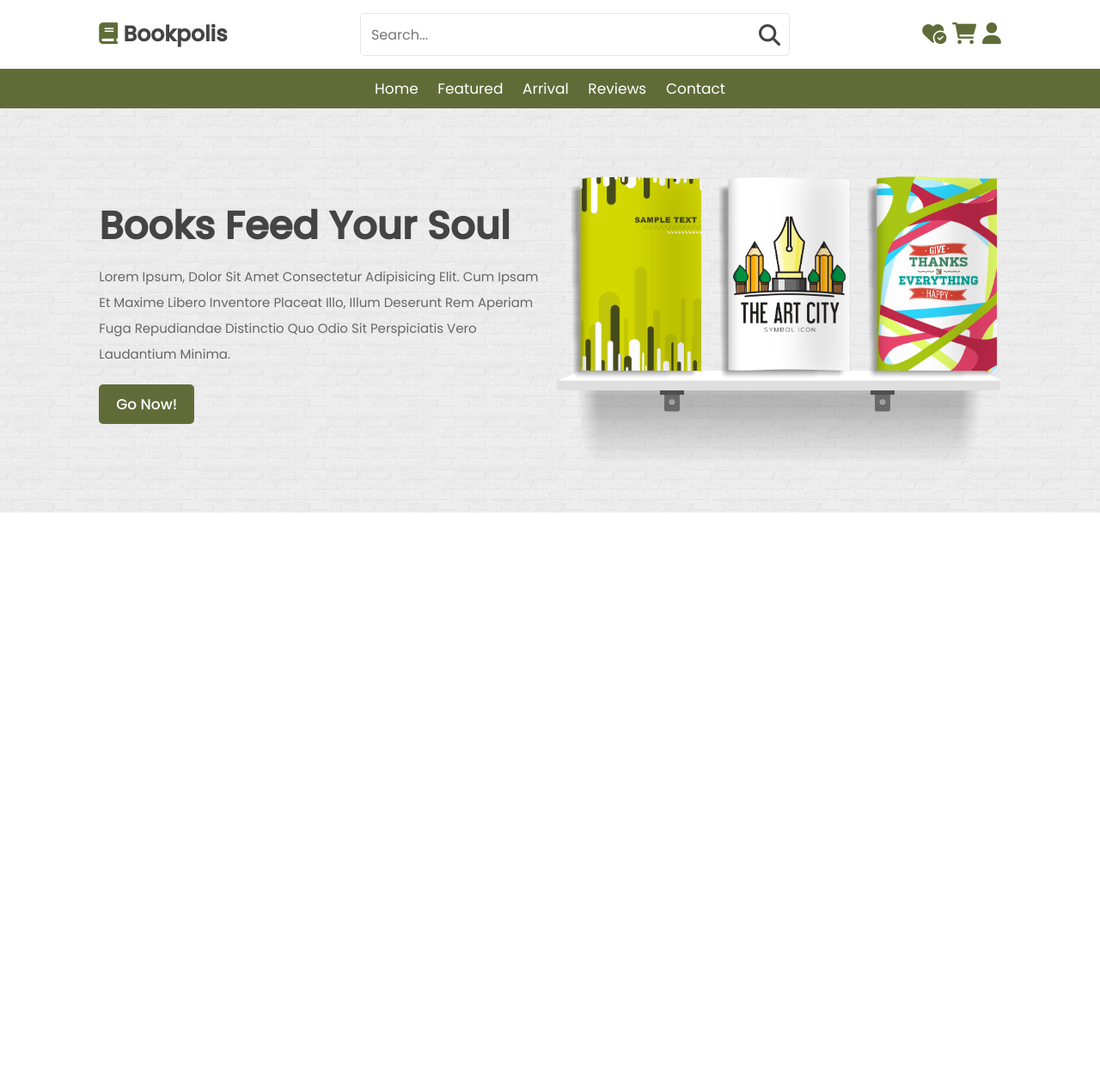
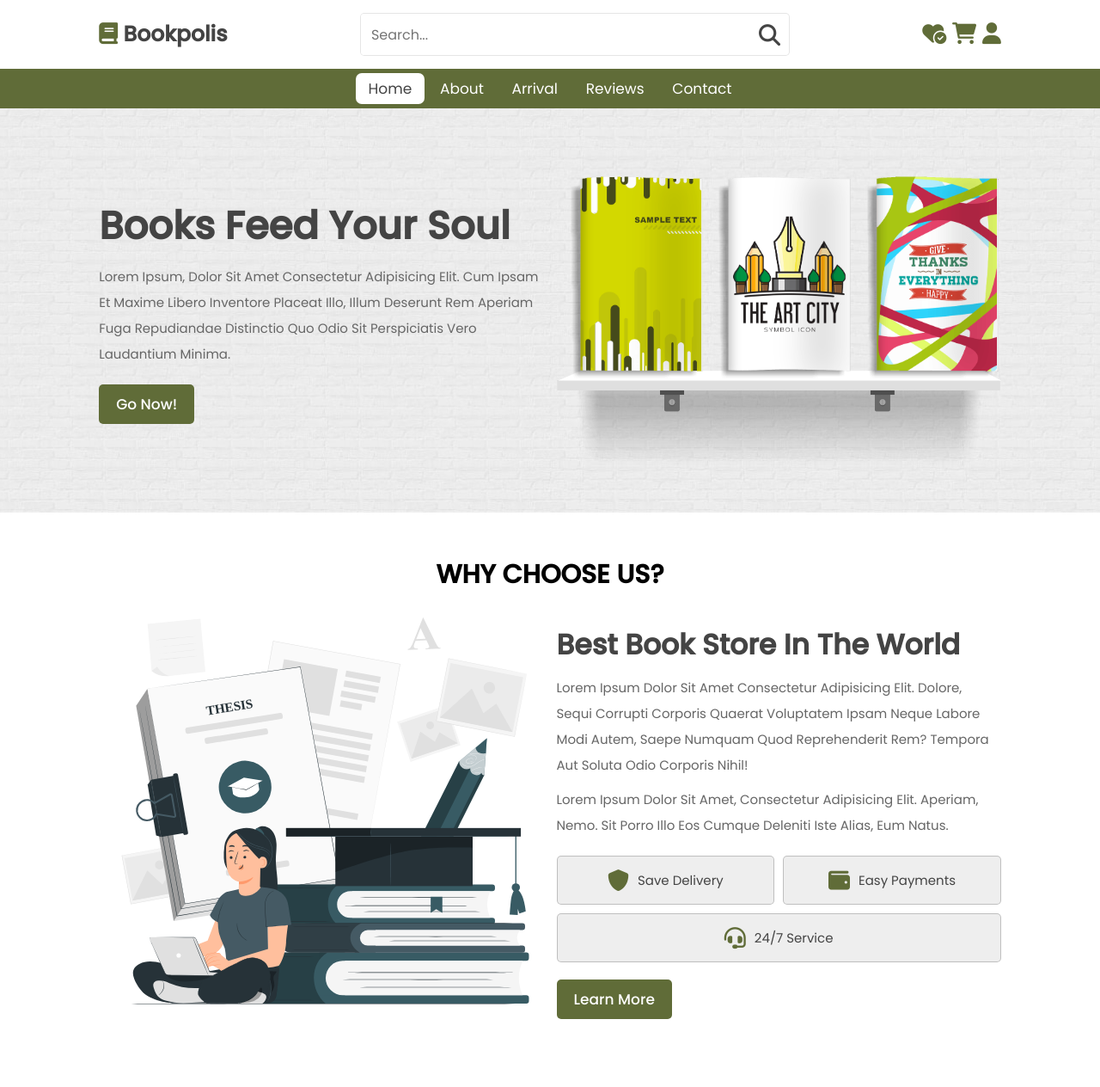
Before and after one commit to Muhthoriqas/E-BookStore, a plain HTML site: page index.html in a window 1280 px wide. Shown: the whole page at 86% size. Before the commit the page ends 800 px from the top, so only its background shows below. Drawn offline with nearby package versions, Linux system fonts and the light colour scheme.

Commit message:
Update About Section

```diff
--- a/css/style.css
+++ b/css/style.css
@@ -82,6 +82,12 @@ section {
   text-transform: none;
   color: var(--black);
 }
+.header .header-1 #search-btn {
+  cursor: pointer;
+}
+.header .header-1 #search-btn:hover {
+  transform: scale(1.3);
+}
 .header .header-1 .search-form label {
   cursor: pointer;
   font-size: 2.5rem;
@@ -101,6 +107,7 @@ section {
 .header .header-1 .icons a:hover {
   color: var(--primaryColor);
   color: var(--secondaryColor);
+  transform: scale(1.3);
 }
 .header .header-1 .icons a #login-btn {
   cursor: pointer;
@@ -117,12 +124,14 @@ section {
 
 .header-2 .navbar a {
   font-size: 1.7rem;
-  padding: 10px;
+  padding: 0.5rem 1.5rem;
+  margin: 5px 0;
   color: #fff;
   display: inline-block;
 }
 .header-2 .navbar a:hover {
   background-color: var(--secondaryColor);
+  border-radius: 7px;
 }
 .header .header-2.active {
   position: fixed;
@@ -130,6 +139,12 @@ section {
   left: 0;
   right: 0;
   z-index: 10;
+}
+.header-2 .navbar a.active {
+  /* border: 2px solid var(--secondaryColor); */
+  border-radius: 7px;
+  background-color: #fff;
+  color: var(--black);
 }
 
 .bottom-navbar {
@@ -216,6 +231,97 @@ section {
   color: black;
 }
 
+.about .container .row {
+  display: flex;
+  flex-wrap: wrap;
+  gap: 1.5rem;
+  align-items: center;
+}
+
+.about .container h1 {
+  font-size: 3em;
+  align-items: center;
+  text-align: center;
+}
+
+.about .row .image {
+  flex: 1 1 45rem;
+}
+
+.about .row .image img {
+  width: 100%;
+}
+
+.about .row .content {
+  flex: 1 1 45rem;
+}
+
+.about .row .content h3 {
+  color: var(--black);
+  font-size: 3.3rem;
+  padding: 0.5rem 0;
+}
+
+.about .row .content p {
+  color: var(--light-color);
+  font-size: 1.5rem;
+  padding: 0.5rem 0;
+  line-height: 2;
+}
+
+.about .row .content .icons-container {
+  display: flex;
+  gap: 1rem;
+  flex-wrap: wrap;
+  padding: 1rem 0;
+  margin-top: 0.5rem;
+  color: var(--primaryColor);
+}
+
+.about .row .content .icons-container .icons:hover {
+  color: var(--secondaryColor);
+  transform: scale(0.9);
+}
+
+.about .row .content .icons-container .icons {
+  background: #eee;
+  border-radius: 0.5rem;
+  border: 0.1rem solid rgba(0, 0, 0, 0.2);
+  display: flex;
+  align-items: center;
+  justify-content: center;
+  gap: 1rem;
+  flex: 1 1 17rem;
+  padding: 1.5rem 1rem;
+}
+
+.about .row .content .icons-container .icons i {
+  font-size: 2.5rem;
+  color: var(--green);
+}
+
+.about .row .content .icons-container .icons span {
+  font-size: 1.5rem;
+  color: var(--black);
+}
+
+.about .row .btn {
+  margin-top: 1rem;
+  display: inline-block;
+  /* padding: 0.9rem 3rem; */
+  padding: 10px 20px;
+  border-radius: 0.5rem;
+  color: #fff;
+  background: var(--primaryColor);
+  font-size: 1.7rem;
+  cursor: pointer;
+  font-weight: 500;
+}
+
+.about .row .btn:hover {
+  background-color: var(--secondaryColor);
+  color: black;
+}
 /* Responsive */
 @media (max-width: 991px) {
   html {
@@ -261,6 +367,15 @@ section {
   .home .row .content h3 {
     font-size: 3.5rem;
   }
+  .about .row .content h3 {
+    text-align: center;
+  }
+  .about .row .content p {
+    text-align: justify;
+  }
+  .about .row .content .btn {
+    width: 100%;
+  }
 }
 
 @media (max-width: 450px) {
--- a/index.html
+++ b/index.html
@@ -48,8 +48,8 @@
       <!-- Header 2 Start -->
       <div class="header-2">
         <div class="navbar">
-          <a href="#home">Home</a>
-          <a href="#featured">Featured</a>
+          <a class="active" href="#home">Home</a>
+          <a href="#about">About</a>
           <a href="#arrivals">Arrival</a>
           <a href="#reviews">Reviews</a>
           <a href="#blogs">Contact</a>
@@ -62,14 +62,13 @@
     <!-- Bottom Navbar -->
     <div class="bottom-navbar">
       <a href="#home" class="fas fa-home"></a>
-      <a href="#featured" class="fas fa-list"></a>
+      <a href="#about" class="fas fa-list"></a>
       <a href="#arrivals" class="fas fa-tags"></a>
       <a href="#reviews" class="fas fa-comments"></a>
       <a href="#blogs" class="fas fa-blog"></a>
     </div>
 
     <!-- Home Section Start -->
-
     <section class="home" id="home">
       <div class="row">
         <div class="content">
@@ -108,9 +107,50 @@
         </div>
       </div>
     </section>
+    <!-- Home Section End -->
 
-    <!-- home section ense  -->
-    <!-- Home Section End -->
+    <!-- About Us Start -->
+    <section id="about" class="about">
+      <div class="container">
+        <h1>WHY CHOOSE US?</h1>
+        <div class="row">
+          <div class="image">
+            <img src="img/img4.svg" alt="" />
+          </div>
+
+          <div class="content">
+            <h3>best book store in the world</h3>
+            <p>
+              Lorem ipsum dolor sit amet consectetur adipisicing elit. Dolore,
+              sequi corrupti corporis quaerat voluptatem ipsam neque labore modi
+              autem, saepe numquam quod reprehenderit rem? Tempora aut soluta
+              odio corporis nihil!
+            </p>
+            <p>
+              Lorem ipsum dolor sit amet, consectetur adipisicing elit. Aperiam,
+              nemo. Sit porro illo eos cumque deleniti iste alias, eum natus.
+            </p>
+            <div class="icons-container">
+              <div class="icons">
+                <i class="fas fa-shield"></i>
+                <span>save delivery</span>
+              </div>
+              <div class="icons">
+                <i class="fas fa-wallet"></i>
+                <span>easy payments</span>
+              </div>
+              <div class="icons">
+                <i class="fas fa-headset"></i>
+                <span>24/7 service</span>
+              </div>
+            </div>
+            <a href="#" class="btn">learn more</a>
+          </div>
+        </div>
+      </div>
+    </section>
+    <!-- About Us End -->
+
     <script src="https://cdn.jsdelivr.net/npm/swiper@8/swiper-bundle.min.js"></script>
   </body>
 </html>
--- a/js/script.js
+++ b/js/script.js
@@ -37,10 +37,25 @@ searchForm = document.querySelector(".search-form");
 document.querySelector("#search-btn").onclick = () => {
   searchForm.classList.toggle("active");
 };
-
+let navLinks = document.querySelectorAll("header .navbar a");
+let section = document.querySelectorAll("section");
 window.onscroll = () => {
   searchForm.classList.remove("active");
+  section.forEach((sec) => {
+    let top = window.scrollY;
+    let height = sec.offsetHeight;
+    let offset = sec.offsetTop - 150;
+    let id = sec.getAttribute("id");
 
+    if (top >= offset && top < offset + height) {
+      navLinks.forEach((links) => {
+        links.classList.remove("active");
+        document
+          .querySelector("header .navbar a[href*=" + id + "]")
+          .classList.add("active");
+      });
+    }
+  });
   if (window.scrollY > 80) {
     document.querySelector(".header .header-2").classList.add("active");
   } else {
@@ -75,3 +90,23 @@ var swiper = new Swiper(".books-slider", {
     },
   },
 });
+
+// window.onscroll = () => {
+//   navbar.classList.remove("active");
+
+//   section.forEach((sec) => {
+//     let top = window.scrollY;
+//     let height = sec.offsetHeight;
+//     let offset = sec.offsetTop - 150;
+//     let id = sec.getAttribute("id");
+
+//     if (top >= offset && top < offset + height) {
+//       navLinks.forEach((links) => {
+//         links.classList.remove("active");
+//         document
+//           .querySelector("header .navbar a[href*=" + id + "]")
+//           .classList.add("active");
+//       });
+//     }
+//   });
+// };
```
